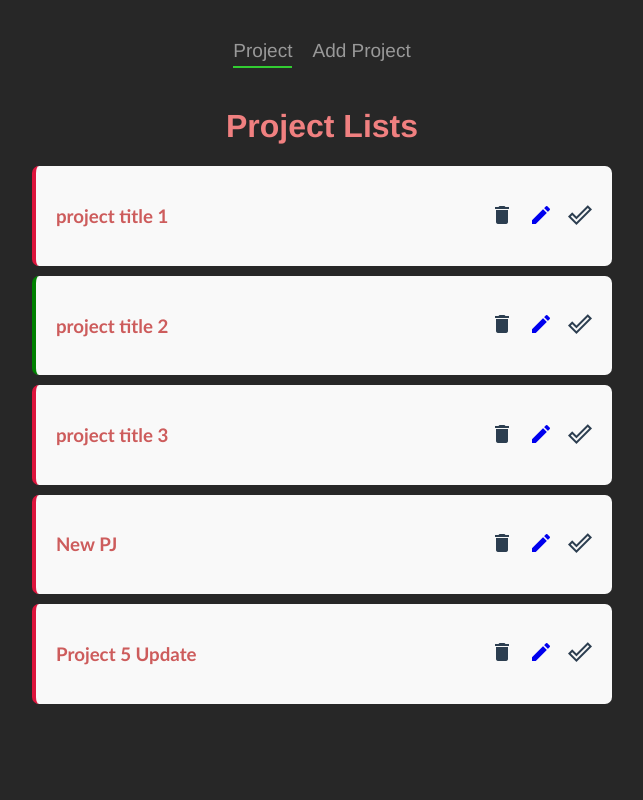
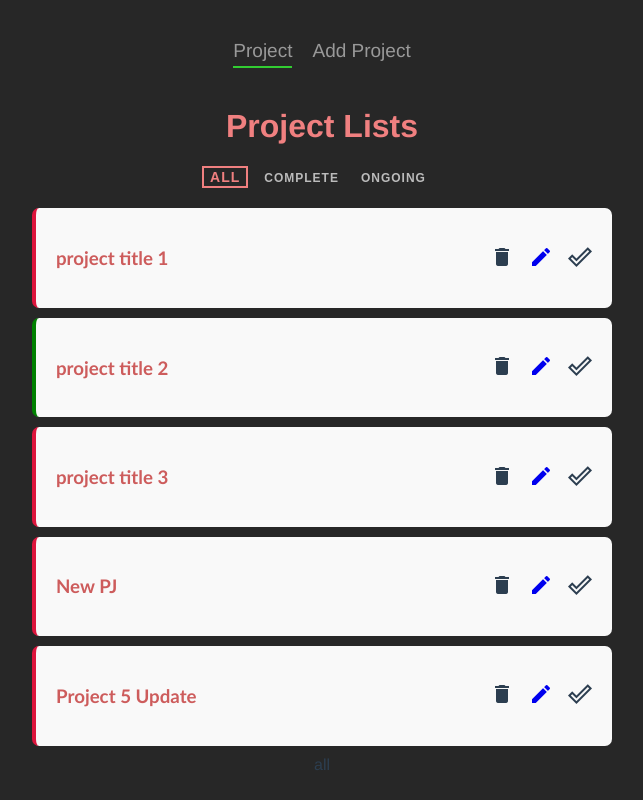
Before and after one commit to DanteThuta/project_planner, a Vue app: page / in a window 1280 px wide. Shown: the whole page, without its empty margins (318-961 px from the left). Built offline with nearby package versions, Linux system fonts and the light colour scheme; data requests are answered from the project's data file.

Commit message:
Creating Filter Nav

```diff
--- /dev/null
+++ b/src/components/FilterNav.vue
@@ -0,0 +1,46 @@
+<template>
+
+    <div class="filter-nav">
+            <button @click="filterBy('all')" :class="{active : current==='all'}">All</button>
+            <button @click="filterBy('complete')" :class="{active : current==='complete'}">Complete</button>
+            <button @click="filterBy('ongoing')" :class="{active : current==='ongoing'}">Ongoing</button>
+    </div>
+
+</template>
+
+<script>
+export default {
+    props : ['current'],
+    methods:{
+        filterBy(value){
+            //emitting value to Home page for three conditions
+            this.$emit("filterValue",value)
+        }
+    }
+}
+</script>
+
+<style>
+    .filter-nav button{
+    background: none;
+    border: none;
+    color: #bbb;
+    outline: none;
+    font-size: 12px;
+    text-transform: uppercase;
+    margin-right: 10px;
+    margin-bottom: 10px;
+    letter-spacing: 1px;
+    font-weight: bold;
+    cursor: pointer;
+}
+
+    /* need to put together to Work?  */
+    button.active{
+        color:lightcoral;
+        border: 2px solid lightcoral;
+        border-color: lightcoral;
+        font-size: 14px;
+        /* opacity: 0; */
+    }
+</style>
--- a/src/views/EditProject.vue
+++ b/src/views/EditProject.vue
@@ -54,7 +54,7 @@
                         detail : this.detail
                     }
                 )
-            })
+            } )
             .then(()=>{
                 // to redirect
                 this.$router.push("/")
--- a/src/views/Home.vue
+++ b/src/views/Home.vue
@@ -1,13 +1,16 @@
 <template>
   <div class="home">
     <h1>Project Lists</h1>
+    <FilterNav @filterValue="current=$event" :current="current"></FilterNav>
     <div v-for="project in projects" :key="project.id">
           <SingleProject :project="project" @delete="deleteProject" @complete="completeProject"></SingleProject>
     </div>
   </div>
+  {{current}}
 </template>
 
 <script>
+import FilterNav from '../components/FilterNav'
 import SingleProject from '../components/SingleProject'
 // @ is an alias to /src
 
@@ -15,12 +18,14 @@
 export default {
   name: 'Home',
   components: {
+    FilterNav,
     SingleProject,
 
   },
   data(){
     return{
-      projects:[]
+      projects:[],
+      current:"all"
     }
   },
   methods:{
```
Also changed, not shown: note.txt.
